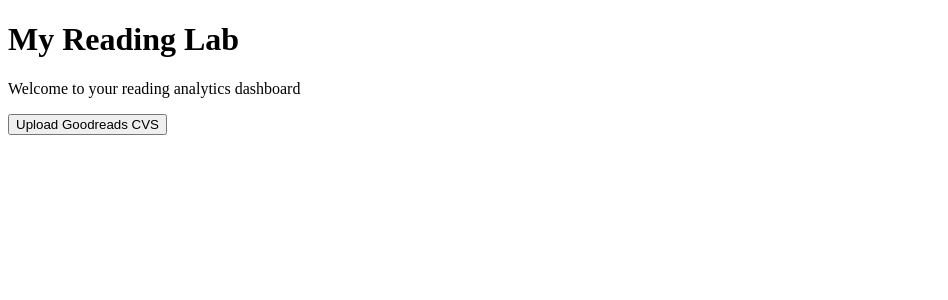
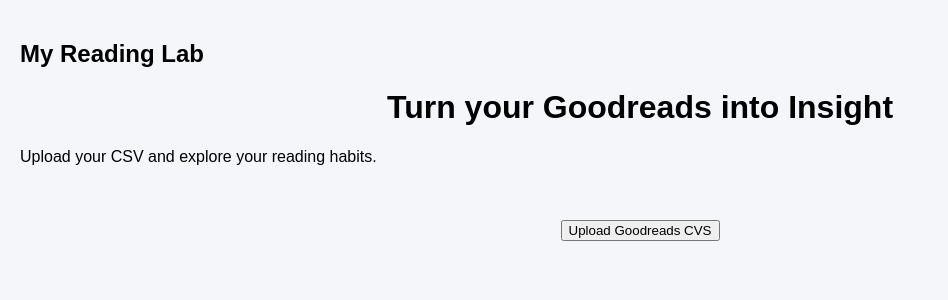
Before and after one commit to kflick3r/My_Reading_Lab, a Flask app: page / in a window 1280 px wide. Shown: the top 300 px of the page, without its empty margins (0-948 px from the left). Run offline with Flask 3, Linux system fonts and the light colour scheme.

Commit message:
html styling

```diff
--- a/templates/index.html
+++ b/templates/index.html
@@ -2,13 +2,25 @@
 <html>
     <head>
         <title>My Reading Lab</title>
+        <link rel="stylesheet" href="{{ url_for('static', filename='style.css') }}"
     </head>
     <body>
-        <h1>My Reading Lab</h1>
-        <p>Welcome to your reading analytics dashboard</p>
+        <div class="container">
 
-        <a href="/upload">
-            <button>Upload Goodreads CVS</button>
-        </a>
+            <div class="top-bar">
+                <h2>My Reading Lab</h2>
+            </div>
+
+            <div class="center">
+                <h1>Turn your Goodreads into Insight</h1>
+                <p>Upload your CSV and explore your reading habits.</p>
+
+                <br>
+
+                <a href="/upload">
+                    <button>Upload Goodreads CVS</button>
+                </a>
+            </div>
+        </div>
     </body>
 </html>
```
Also changed, not shown: templates/upload.html (+20 -5 lines).
